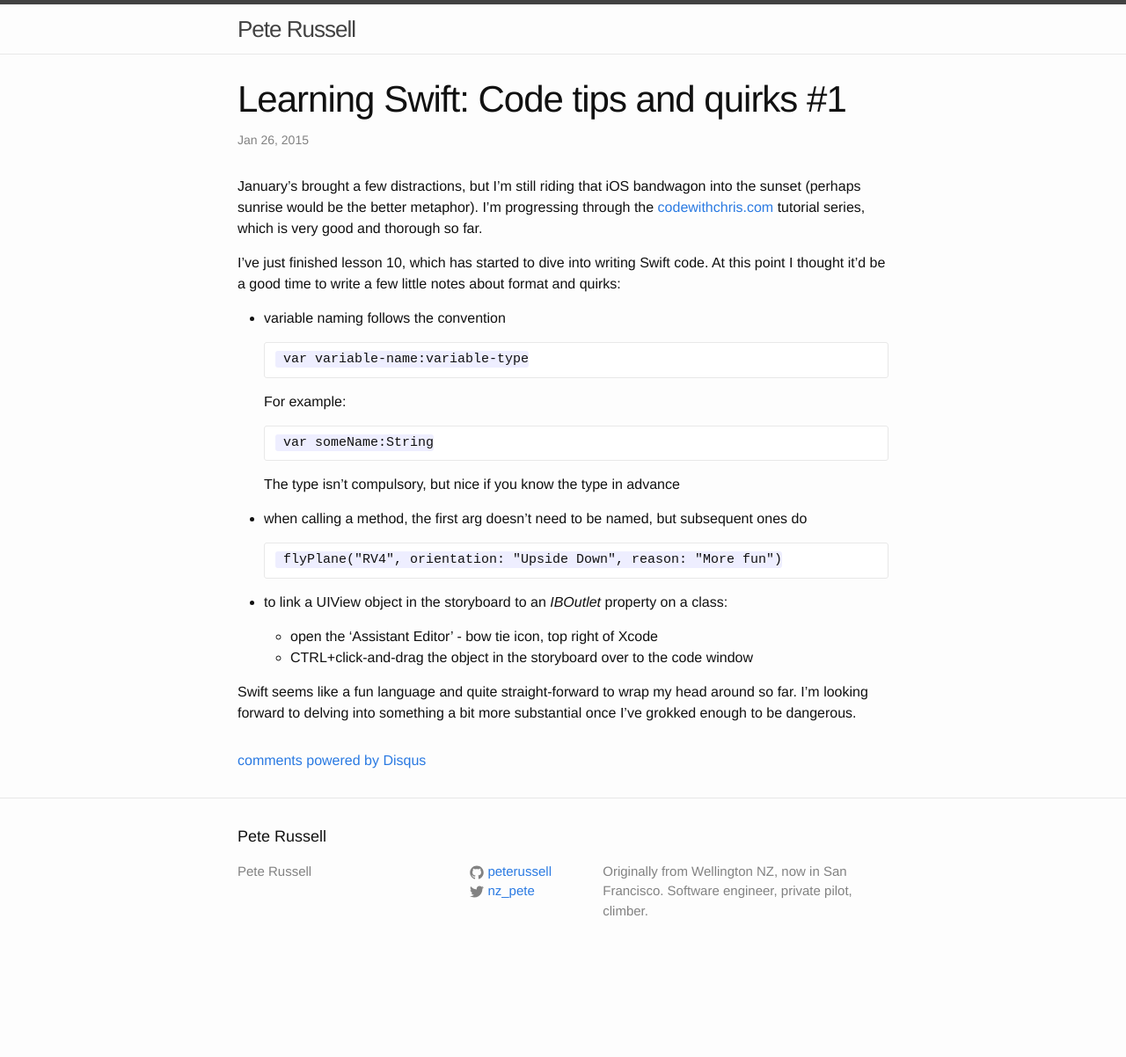
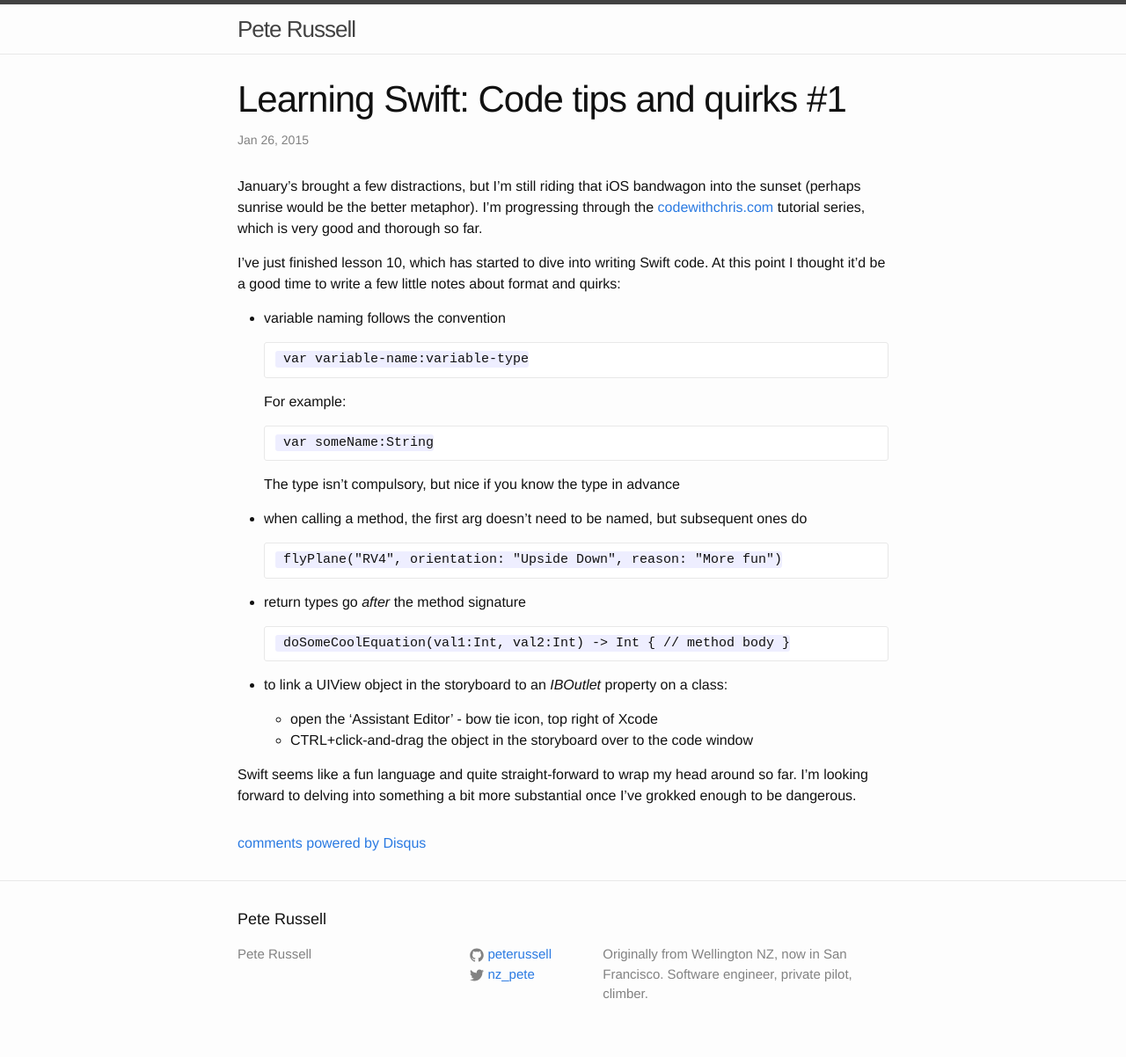
Before and after one commit to peterussell/peterussell.github.io_old, a Jekyll site: the page built from _posts/2015-01-26-learning-swift-code-tips-and-quirks-1.md, in a window 1280 px wide. Shown: the whole page at 88% size. Built offline with Jekyll 4.4.1, drawn with Linux system fonts in a browser that asks for light colours; comment, search, counter and statistics services are not loaded; before the commit the page ends 1107 px from its top, so only the background shows below that.

Commit message:
this time?

```diff
--- a/_posts/2015-01-26-learning-swift-code-tips-and-quirks-1.md
+++ b/_posts/2015-01-26-learning-swift-code-tips-and-quirks-1.md
@@ -27,6 +27,10 @@ format and quirks:
 
         flyPlane("RV4", orientation: "Upside Down", reason: "More fun")
 
+ - return types go *after* the method signature
+
+        doSomeCoolEquation(val1:Int, val2:Int) -> Int { // method body }
+
  - to link a UIView object in the storyboard to an *IBOutlet* property on a class:
     - open the 'Assistant Editor' - bow tie icon, top right of Xcode
     - CTRL+click-and-drag the object in the storyboard over to the code window
```
